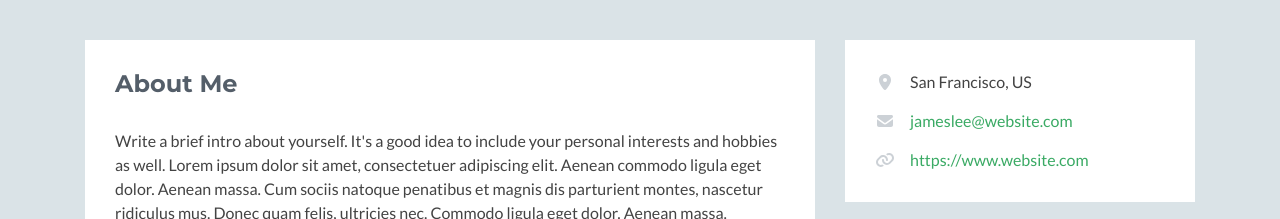
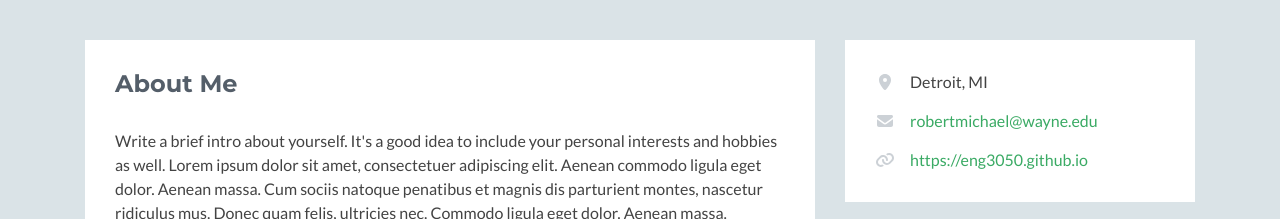
Before and after one commit to eng3050/eng3050.github.io, a plain HTML site: page index.html in a window 1280 px wide. Shown: the part 270-489 px from the top of the page. Drawn offline with nearby package versions, Linux system fonts and the light colour scheme; no server answers; some icons are missing.

Commit message:
Update index.html

```diff
--- a/index.html
+++ b/index.html
@@ -214,9 +214,9 @@
                         <h2 class="heading sr-only">Basic Information</h2>
                         <div class="content">
                             <ul class="list-unstyled">
-                                <li><i class="fas fa-map-marker-alt"></i><span class="sr-only">Location:</span>San Francisco, US</li>
-                                <li><i class="fas fa-envelope"></i><span class="sr-only">Email:</span><a href="#">jameslee@website.com</a></li>
-                                <li><i class="fas fa-link"></i><span class="sr-only">Website:</span><a href="#">https://www.website.com</a></li>
+                                <li><i class="fas fa-map-marker-alt"></i><span class="sr-only">Location:</span>Detroit, MI</li>
+                                <li><i class="fas fa-envelope"></i><span class="sr-only">Email:</span><a href="#">robertmichael@wayne.edu</a></li>
+                                <li><i class="fas fa-link"></i><span class="sr-only">Website:</span><a href="#">https://eng3050.github.io</a></li>
                             </ul>
                         </div><!--//content-->
                     </div><!--//section-inner-->
```
